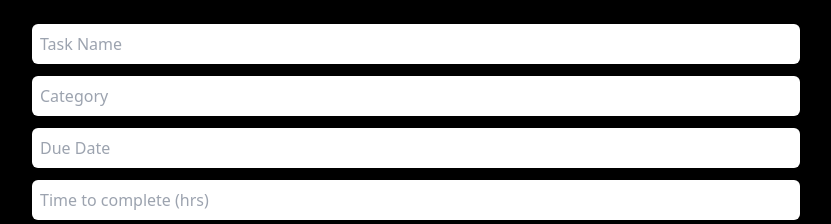
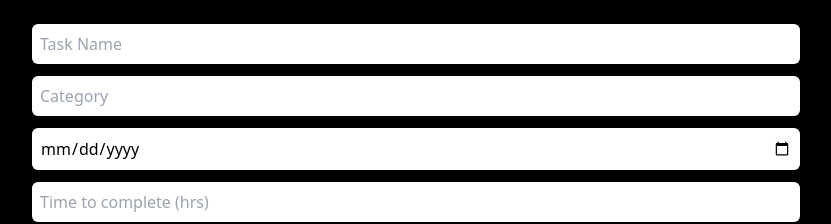
Before and after one commit to Thanus-Kumaar/Smart-Todo-Application, a React (Vite) app: page / in a window 1280 px wide. Shown: the top 224 px of the page, without its empty margins (224-1055 px from the left). Built offline with nearby package versions, Linux system fonts and the light colour scheme.

Commit message:
Added date input in frontend

```diff
--- a/src/App.jsx
+++ b/src/App.jsx
@@ -10,6 +10,7 @@ function App() {
 
   async function addToFile() {
     try {
+      console.log(typeof date)
       const response = await invoke("add_task_to_file", {
         name: name,
         date: date,
@@ -33,30 +34,36 @@ function App() {
         }}
       >
         <input
-        className="p-2 rounded-md"
+          className="p-2 rounded-md"
           id="task-name"
           onChange={(e) => setName(e.currentTarget.value)}
           placeholder="Task Name"
         />
         <input
-        className="p-2 rounded-md"
+          className="p-2 rounded-md"
           id="task-cat"
           onChange={(e) => setCategory(e.currentTarget.value)}
           placeholder="Category"
         />
         <input
-        className="p-2 rounded-md"
+          className="p-2 rounded-md"
           id="due-date"
           onChange={(e) => setDate(e.currentTarget.value)}
+          type="date"
           placeholder="Due Date"
         />
         <input
-        className="p-2 rounded-md"
+          className="p-2 rounded-md"
           id="task-comp-time"
           onChange={(e) => setTime(e.currentTarget.value)}
           placeholder="Time to complete (hrs)"
         />
-        <button className="bg-white p-3 w-28 text-center mx-auto rounded-md" type="submit">Submit</button>
+        <button
+          className="bg-white p-3 w-28 text-center mx-auto rounded-md"
+          type="submit"
+        >
+          Submit
+        </button>
       </form>
     </div>
   );
```
